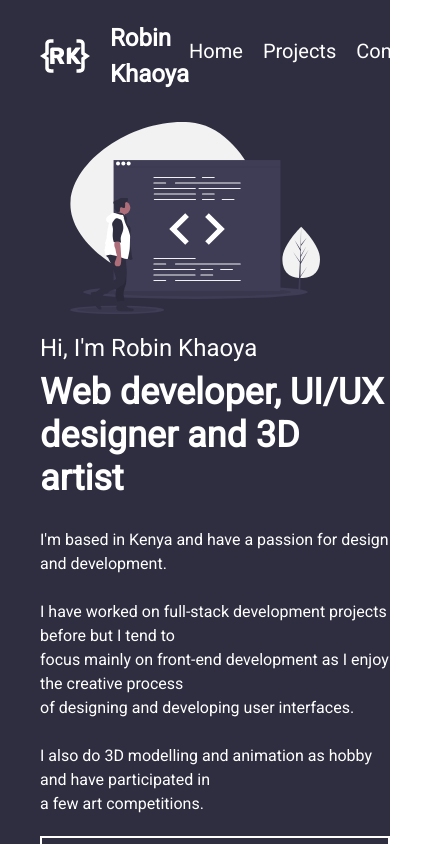
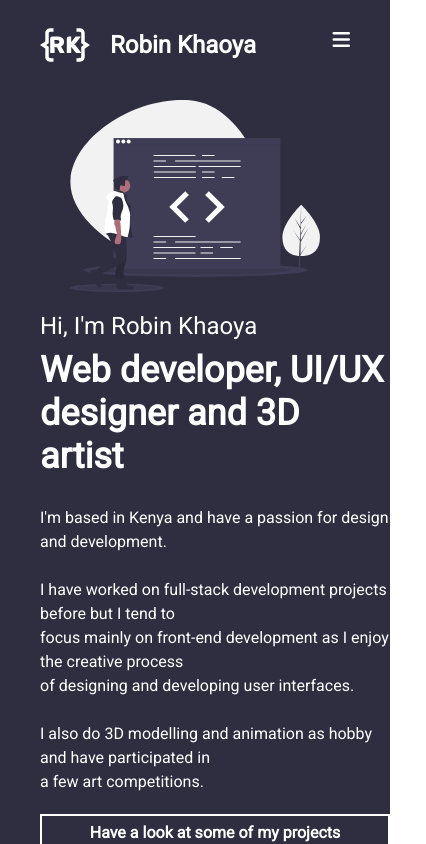
Before and after one commit to Robby-apt/personal-portfolio, a React (Create React App) app in the folder frontend/: page / in a window 390 px wide. Shown: the top 844 px of the page, 426 px wide, since content can reach past the window. Built offline with nearby package versions, Linux system fonts and the light colour scheme.

Commit message:
Fixing of responsive nav bug

```diff
--- a/frontend/public/css/_mediaQueries.scss
+++ b/frontend/public/css/_mediaQueries.scss
@@ -75,6 +75,20 @@
 
 // Fourth breakpoint
 @media (max-width: 760px) {
+	nav {
+		.navLinks {
+			display: none;
+		}
+
+		.navIcons {
+			display: flex;
+		}
+
+		.navLinksResponsive {
+			display: flex;
+		}
+	}
+
 	.introMessage {
 		width: 100% !important;
 
@@ -89,5 +103,11 @@
 				width: 1.5rem !important;
 			}
 		}
+
+		.projectItem {
+			.project {
+				padding: 0 0.3125rem;
+			}
+		}
 	}
 }
--- a/frontend/public/css/style.css
+++ b/frontend/public/css/style.css
@@ -67,18 +67,43 @@ nav .brand p {
   margin: auto 0;
   padding: 0;
 }
-nav .navLinks {
+nav .navLinks,
+nav .navLinksResponsive {
   display: flex;
   margin: auto 0;
 }
-nav .navLinks a {
+nav .navLinks a,
+nav .navLinksResponsive a {
   font-size: 1.25rem;
 }
-nav .navLinks a:not(:last-child) {
+nav .navLinks a:not(:last-child),
+nav .navLinksResponsive a:not(:last-child) {
   margin-right: 1.25rem;
 }
-nav .navLinks a:hover {
-  font-size: 1.3rem;
+nav .navLinks a:hover,
+nav .navLinksResponsive a:hover {
+  text-decoration: underline;
+}
+nav .navLinksResponsive {
+  background-color: #2f2e41;
+  border-top: none;
+  border-right: 0.125rem solid #fff;
+  border-bottom: 0.125rem solid #fff;
+  border-left: 0.125rem solid #fff;
+  display: none;
+  flex-direction: column;
+  padding: 0.625rem;
+  position: absolute;
+  top: 100%;
+  right: 0;
+}
+nav .navLinksResponsive a {
+  font-size: 1.25rem;
+}
+nav .navLinksResponsive a:not(:last-child) {
+  margin-bottom: 1.25rem;
+}
+nav .navLinksResponsive a:hover {
   text-decoration: underline;
 }
 nav .navIcons {
@@ -88,26 +113,6 @@ nav .navIcons {
 }
 nav .navIcons i {
   font-size: 1.25rem;
-}
-nav .navLinksResponsive {
-  background-color: black;
-  display: none;
-  flex-direction: column;
-  padding: 0.625rem;
-  position: absolute;
-  top: 100%;
-  right: 0;
-  transform: translateX(calc(-50% + 0.625rem));
-}
-nav .navLinksResponsive a {
-  font-size: 1.25rem;
-}
-nav .navLinksResponsive a:not(:last-child) {
-  margin-bottom: 1.25rem;
-}
-nav .navLinksResponsive a:hover {
-  font-size: 1.3rem;
-  text-decoration: underline;
 }
 
 #home {
@@ -451,6 +456,15 @@ footer p {
   }
 }
 @media (max-width: 760px) {
+  nav .navLinks {
+    display: none;
+  }
+  nav .navIcons {
+    display: flex;
+  }
+  nav .navLinksResponsive {
+    display: flex;
+  }
   .introMessage {
     width: 100% !important;
   }
@@ -460,4 +474,7 @@ footer p {
   .slider button img {
     width: 1.5rem !important;
   }
+  .slider .projectItem .project {
+    padding: 0 0.3125rem;
+  }
 }/*# sourceMappingURL=style.css.map */
--- a/frontend/public/css/style.scss
+++ b/frontend/public/css/style.scss
@@ -90,7 +90,8 @@ nav {
 		}
 	}
 
-	.navLinks {
+	.navLinks,
+	.navLinksResponsive {
 		display: flex;
 		margin: auto 0;
 
@@ -102,7 +103,32 @@ nav {
 			}
 
 			&:hover {
-				font-size: 1.3rem;
+				text-decoration: underline;
+			}
+		}
+	}
+
+	.navLinksResponsive {
+		background-color: $primary-bg-color;
+		border-top: none;
+		border-right: 0.125rem solid $primary-color;
+		border-bottom: 0.125rem solid $primary-color;
+		border-left: 0.125rem solid $primary-color;
+		display: none;
+		flex-direction: column;
+		padding: 0.625rem;
+		position: absolute;
+		top: 100%;
+		right: 0;
+
+		a {
+			font-size: 1.25rem;
+
+			&:not(:last-child) {
+				margin-bottom: 1.25rem;
+			}
+
+			&:hover {
 				text-decoration: underline;
 			}
 		}
@@ -115,30 +141,6 @@ nav {
 
 		i {
 			font-size: 1.25rem;
-		}
-	}
-
-	.navLinksResponsive {
-		background-color: black;
-		display: none;
-		flex-direction: column;
-		padding: 0.625rem;
-		position: absolute;
-		top: 100%;
-		right: 0;
-		transform: translateX(calc(-50% + 0.625rem));
-
-		a {
-			font-size: 1.25rem;
-
-			&:not(:last-child) {
-				margin-bottom: 1.25rem;
-			}
-
-			&:hover {
-				font-size: 1.3rem;
-				text-decoration: underline;
-			}
 		}
 	}
 }
--- a/frontend/src/components/Home.jsx
+++ b/frontend/src/components/Home.jsx
@@ -1,12 +1,26 @@
-import React from 'react';
+import React, { useState } from 'react';
 import Navbar from './home-components/Navbar';
 import Intro from './home-components/Intro';
 
 function Home() {
+	const [isResponsiveNavVisible, setIsResponsiveNavVisible] = useState(false);
+
+    function handleResNavClick() {
+		setIsResponsiveNavVisible(false);
+	}
+
 	return (
 		<div id="home" className="section darkSection">
-			<Navbar />
-			<Intro />
+			<Navbar
+				isResponsiveNavVisible={isResponsiveNavVisible}
+				setIsResponsiveNavVisible={setIsResponsiveNavVisible}
+				handleResNavClick={handleResNavClick}
+			/>
+			<Intro
+				isResponsiveNavVisible={isResponsiveNavVisible}
+				setIsResponsiveNavVisible={setIsResponsiveNavVisible}
+				handleResNavClick={handleResNavClick}
+			/>
 		</div>
 	);
 }
--- a/frontend/src/components/home-components/Intro.jsx
+++ b/frontend/src/components/home-components/Intro.jsx
@@ -1,8 +1,8 @@
 import React from 'react';
 
-function Intro() {
+function Intro(props) {
 	return (
-		<div className="intro">
+		<div className="intro" onClick={props.handleResNavClick}>
 			<div className="introMessage">
 				<div className="greeting">
 					<h2>Hi, I'm Robin Khaoya</h2>
--- a/frontend/src/components/home-components/Navbar.jsx
+++ b/frontend/src/components/home-components/Navbar.jsx
@@ -1,11 +1,9 @@
-import React, { useState } from 'react';
+import React from 'react';
 
-function Navbar() {
-	const [isResponsiveNavVisible, setIsResponsiveNavVisible] = useState(false);
-
+function Navbar(props) {
 	return (
 		<nav>
-			<div className="brand">
+			<div className="brand" onClick={props.handleResNavClick}>
 				<img
 					src="/images/personal-logo-light.svg"
 					alt="Logo"
@@ -21,28 +19,36 @@ function Navbar() {
 			</div>
 
 			<div className="navIcons">
-				{isResponsiveNavVisible ? (
+				{props.isResponsiveNavVisible ? (
 					<i
 						className="fa-solid fa-xmark"
 						onClick={() => {
-							setIsResponsiveNavVisible(false);
+							props.setIsResponsiveNavVisible(false);
 						}}
 					/>
 				) : (
 					<i
 						className="fa-solid fa-bars"
 						onClick={() => {
-							setIsResponsiveNavVisible(true);
+							props.setIsResponsiveNavVisible(true);
 						}}
 					/>
 				)}
 			</div>
 
-			<div className="navLinksResponsive">
-				<a href="#home">Home</a>
-				<a href="#projects">Projects</a>
-				<a href="#contact">Contact</a>
-			</div>
+			{props.isResponsiveNavVisible ? (
+				<div className="navLinksResponsive">
+					<a href="#home" onClick={props.handleResNavClick}>
+						Home
+					</a>
+					<a href="#projects" onClick={props.handleResNavClick}>
+						Projects
+					</a>
+					<a href="#contact" onClick={props.handleResNavClick}>
+						Contact
+					</a>
+				</div>
+			) : null}
 		</nav>
 	);
 }
```
Also changed, not shown: 1 other file (tests, documents, lock files or other folders).
